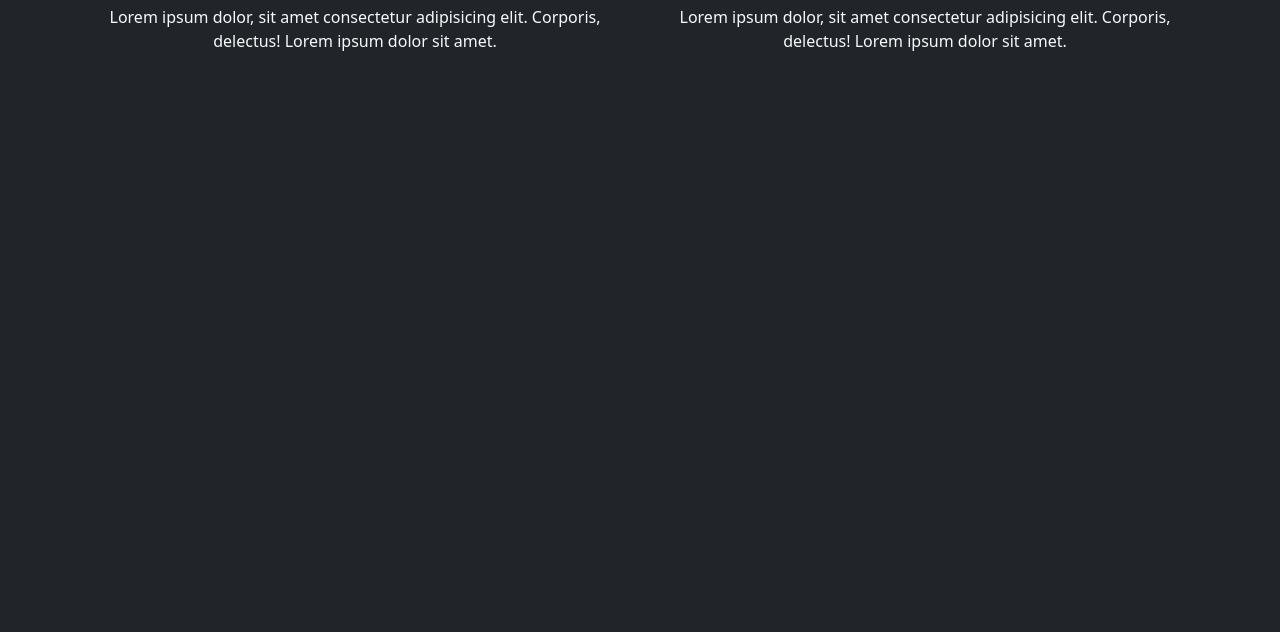
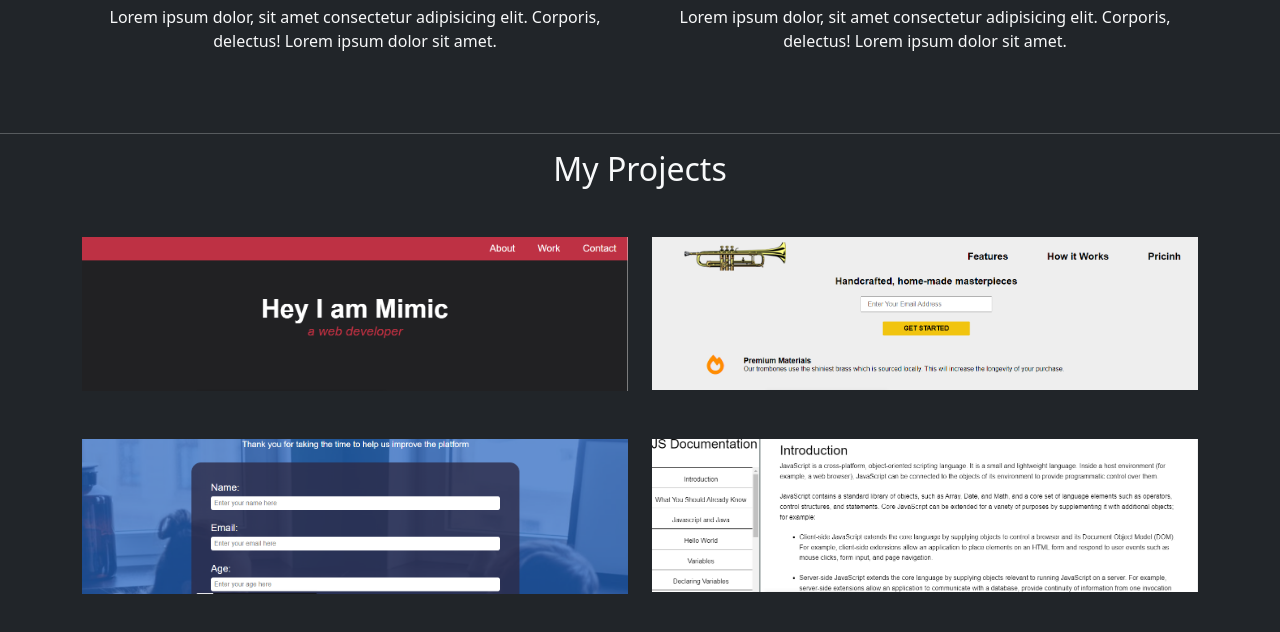
Before and after one commit to Muhamad-xalid/my-Portfolio, a plain HTML site: page index.html in a window 1280 px wide. Shown: the part 901-1533 px from the top of the page. Before the commit the page ends 970 px from the top, so only its background shows below. Drawn offline with nearby package versions, Linux system fonts and the light colour scheme.

Commit message:
add projects section

```diff
--- a/index.html
+++ b/index.html
@@ -36,7 +36,7 @@
                 <a class="nav-link text-warning" href="#">Projects</a>
               </li>
               <li class="nav-item">
-                <a class="nav-link disabled text-warning" href="#">Contact</a>
+                <a class="nav-link text-warning" href="#">Contact</a>
               </li>
             </ul>
           </div>
@@ -98,7 +98,32 @@
         </div>
     </section>
     <!-- End of skills section -->
-    <section id="Projects"></section>
+    <!-- Start of Projects section -->
+    <br><br><hr>
+    <section id="Projects">
+      <div class="container">
+        <h2 class="text-center mb-5">My Projects</h2>
+        <div class="row">
+          <div class="col-xs-12 col-lg-6 mb-5">
+            <a target="_blank" href="https://codepen.io/muhamad-nis/pen/WNXRZQP"><img style="width: 100%" src="Screenshot 2022-06-23 125257.png" alt=""></a>
+          </div>
+          <div class="col-xs-12 col-lg-6 ">
+            <a target="_blank" href="https://codepen.io/muhamad-nis/pen/podbYEV"><img style="width: 100%;" src="Screenshot 2022-06-23 125702.png" alt=""></a>
+          </div>
+        </div>
+        <div class="row">
+          <div class="col-xs-12 col-lg-6 mb-5">
+            <a target="_blank" href="https://codepen.io/muhamad-nis/pen/dyZNVGz"><img style="width: 100%" src="Screenshot 2022-06-23 130055.png" alt=""></a>
+          </div>
+          <div class="col-xs-12 col-lg-6 ">
+            <a target="_blank" href="https://codepen.io/muhamad-nis/pen/yLPgodW"><img style="width: 100%;" src="Screenshot 2022-06-23 130318.png" alt=""></a>
+          </div>
+        </div>
+
+      </div>
+    </section>
+    <!-- End of Projects section -->
+    <!-- Start of contact section -->
     <section id="Contact"></section>
 
 
```
Also changed, not shown: Screenshot 2022-06-23 125257.png (added), Screenshot 2022-06-23 125702.png (added), Screenshot 2022-06-23 130055.png (added), Screenshot 2022-06-23 130318.png (added).
